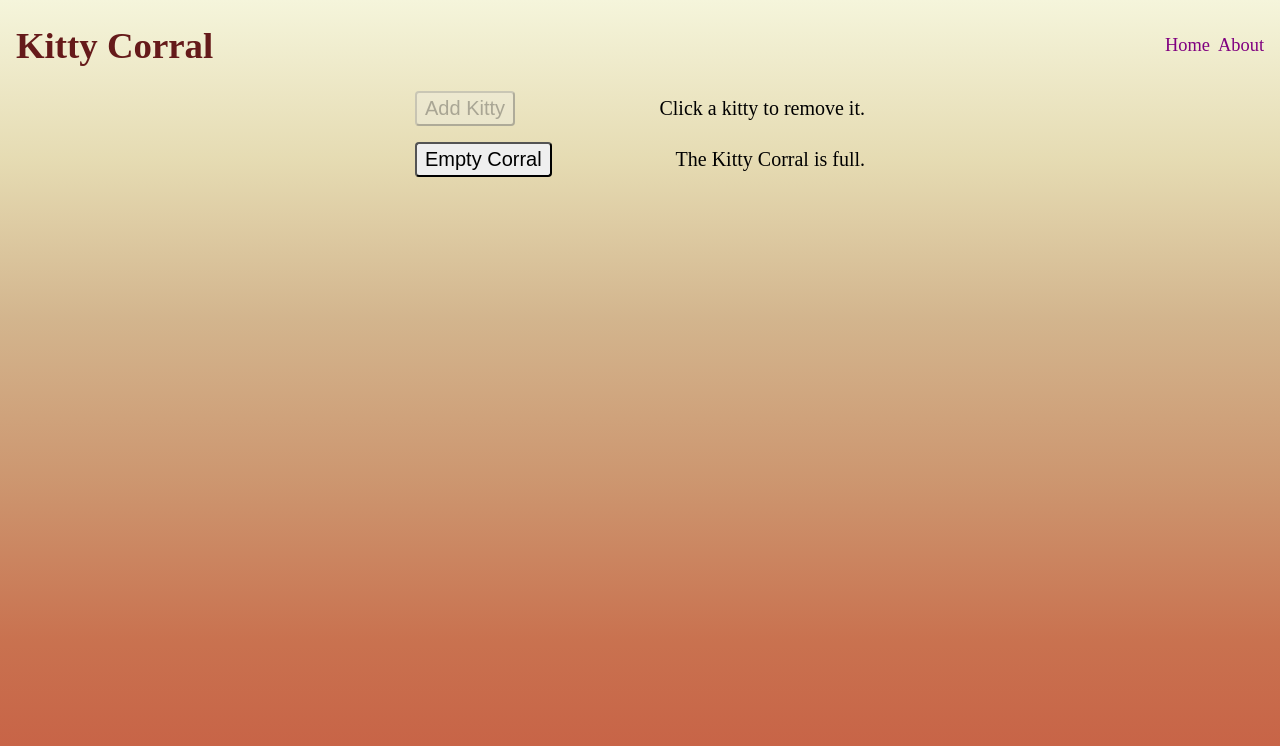
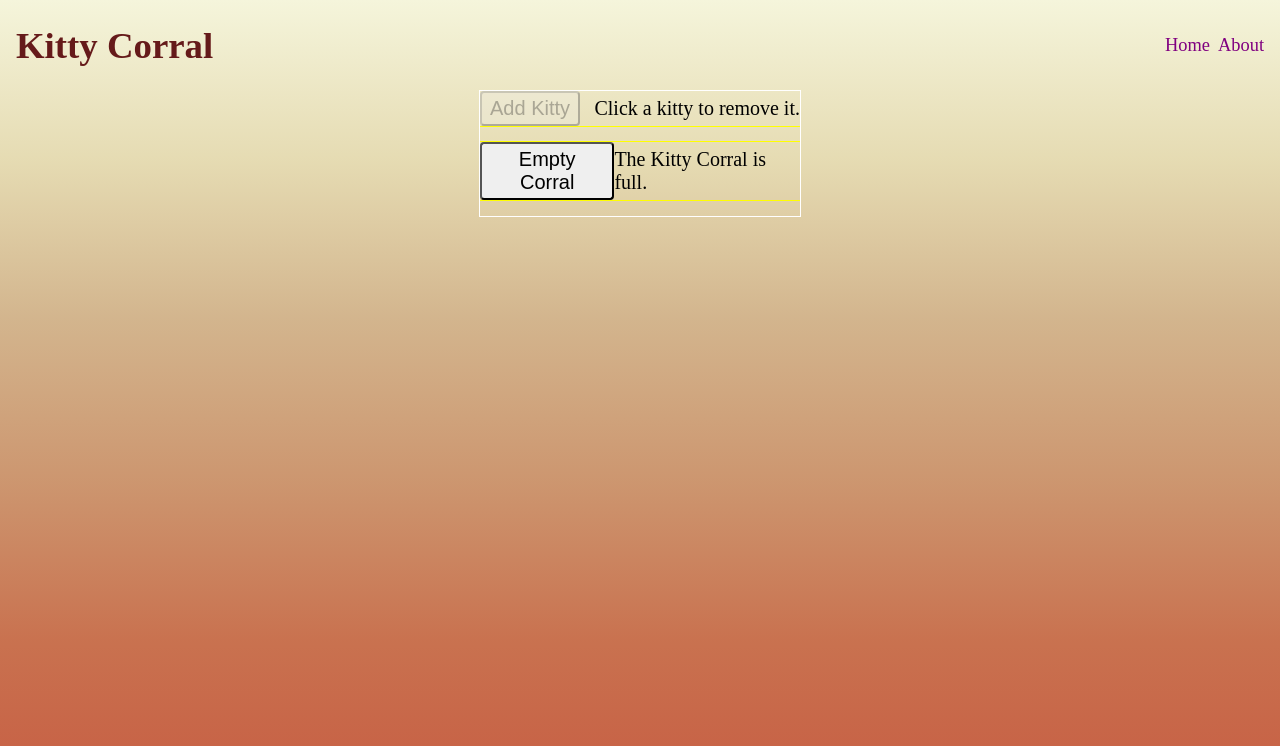
Before and after one commit to franco-ortega/kitty-corral, a Next.js app: page /corral in a window 1280 px wide. Shown: the top 746 px of the page. Built offline with nearby package versions, Linux system fonts and the light colour scheme.

Commit message:
add About styles and update Layout style to handle width, margin, font size

```diff
--- a/components/corral/Corral.module.css
+++ b/components/corral/Corral.module.css
@@ -1,18 +1,11 @@
-.Corral {
-  width: 90%;
-  max-width: 45ch;
-  margin-inline: auto;
-
-  font-size: 1.25rem;
-  /* outline: 1px solid yellow */
-}
-
 .Corral div {
   display: flex;
   /* flex-direction: row; */
   align-items: center;
   justify-content: space-between;
   font-size: 1.25rem;
+  width: 20rem;
+  outline: 1px solid yellow;
 }
 
 .Corral div + div {
@@ -31,6 +24,7 @@
 
 .Corral button {
   border-radius: .25rem;
+  /* margin-left: 1rem; */
   padding: 0.25rem 0.5rem;
   font-size: 1.25rem;
 }
--- a/components/layout/Layout.module.css
+++ b/components/layout/Layout.module.css
@@ -12,3 +12,12 @@
     hsl(12, 54%, 52%)
   );
 }
+
+.Layout main {
+  width: 20rem;
+  /* max-width: 45ch; */
+  margin-inline: auto;
+
+  font-size: 1.25rem;
+  outline: solid 1px white;
+}
```
Also changed, not shown: components/about/About.module.css (+0 -7 lines).
